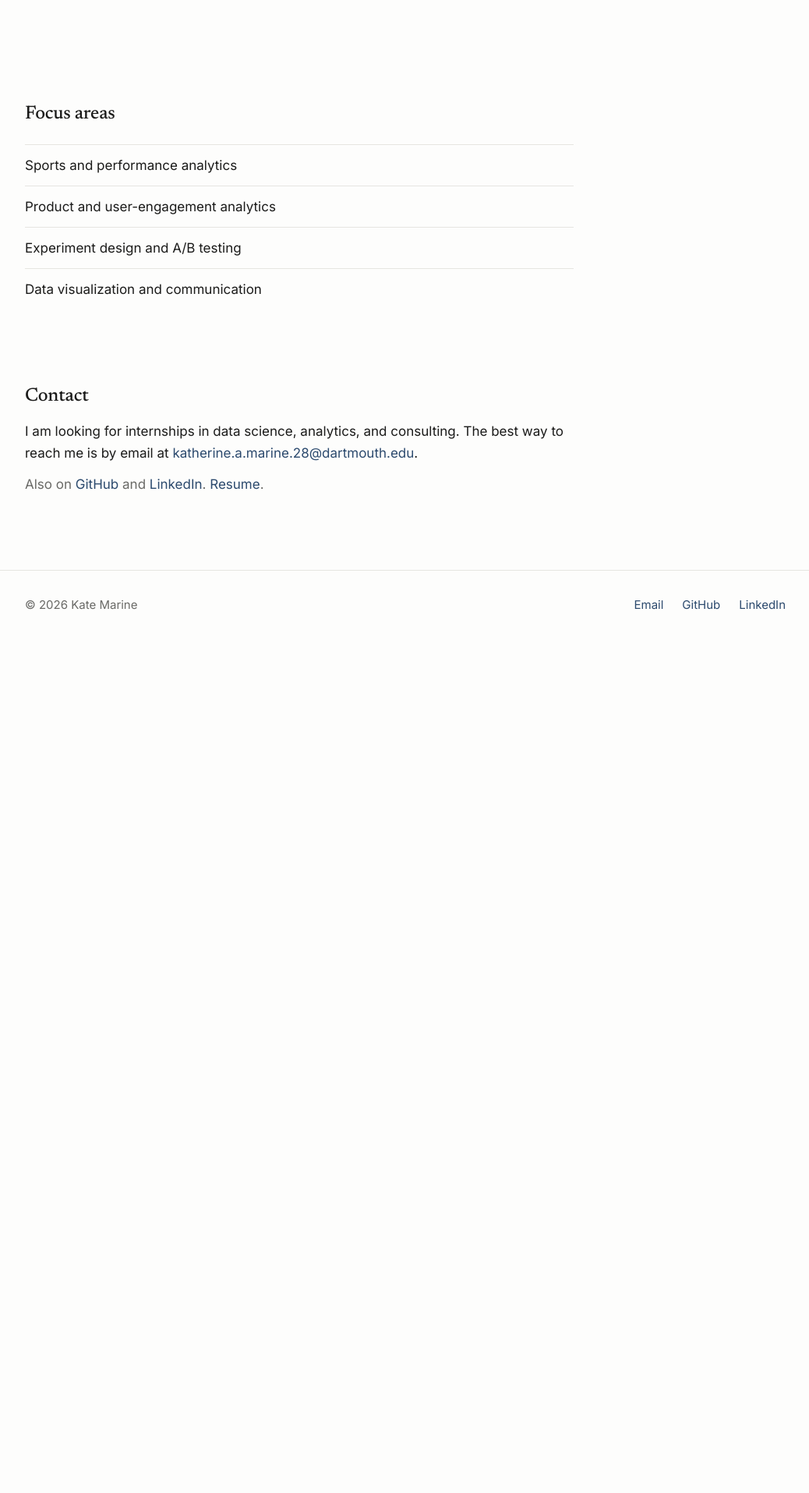
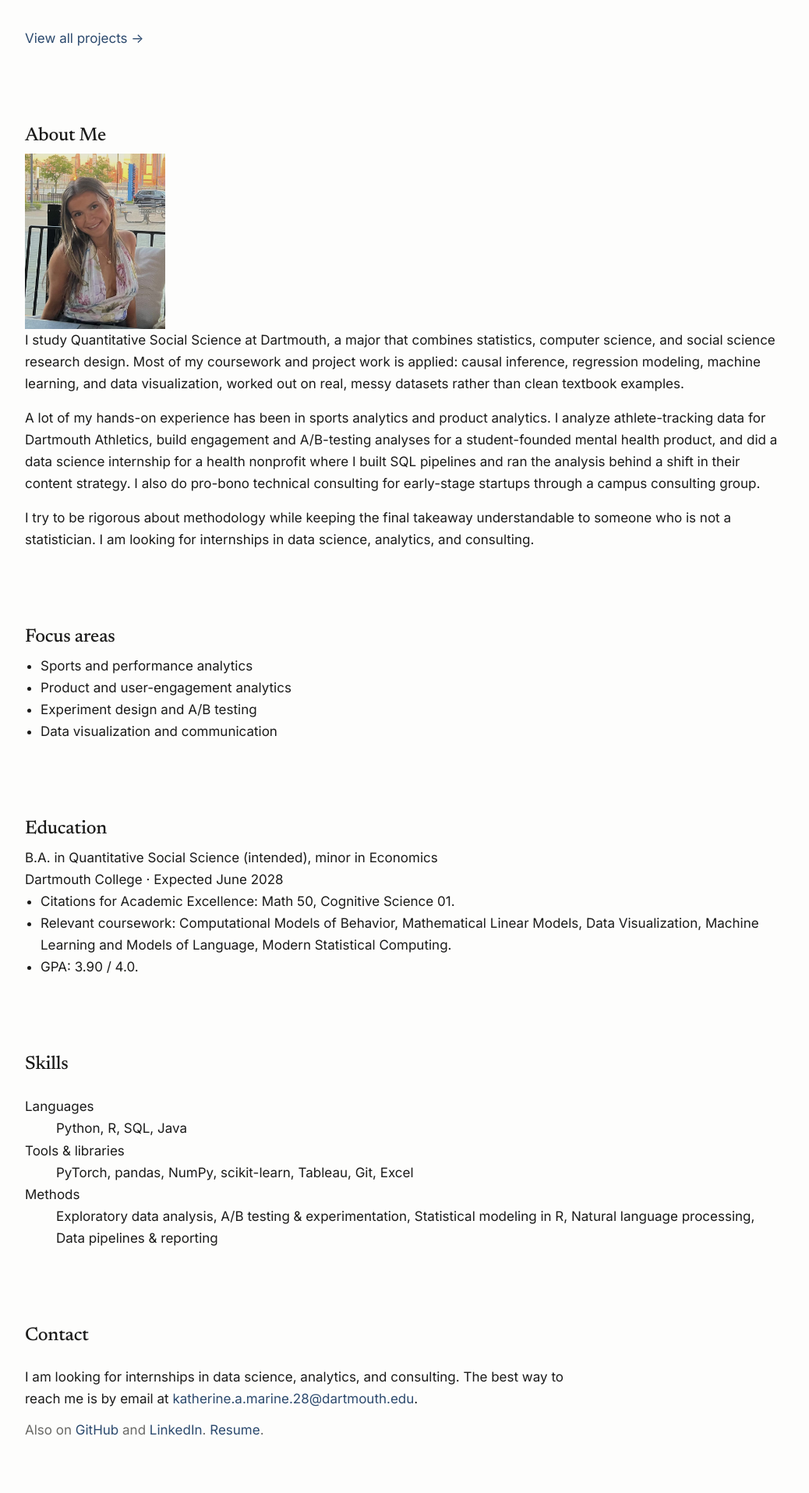
Before and after one commit to kate-marine/portfolio, a React (Vite) app: page / in a window 1280 px wide. Shown: the part 1165-3080 px from the top of the page at 78% size, without its empty margins (120-1158 px from the left). Before the commit the page ends 1986 px from the top, so only its background shows below. Built offline with nearby package versions, Linux system fonts and the light colour scheme.

Commit message:
home/app screens

```diff
--- a/src/App.jsx
+++ b/src/App.jsx
@@ -1,9 +1,9 @@
-import { Routes, Route } from 'react-router-dom'
+import { Routes, Route, Navigate } from 'react-router-dom'
 import Layout from './components/Layout.jsx'
 import ScrollToTop from './components/ScrollToTop.jsx'
 import Home from './pages/Home.jsx'
+import Projects from './pages/Projects.jsx'
 import ProjectDetail from './pages/ProjectDetail.jsx'
-import About from './pages/About.jsx'
 import Resume from './pages/Resume.jsx'
 import NotFound from './pages/NotFound.jsx'
 
@@ -14,9 +14,11 @@ export default function App() {
       <Layout>
         <Routes>
           <Route path="/" element={<Home />} />
+          <Route path="/projects" element={<Projects />} />
           <Route path="/projects/:slug" element={<ProjectDetail />} />
-          <Route path="/about" element={<About />} />
           <Route path="/resume" element={<Resume />} />
+          {/* The About content now lives on the home page; keep old links working. */}
+          <Route path="/about" element={<Navigate to="/#about" replace />} />
           <Route path="*" element={<NotFound />} />
         </Routes>
       </Layout>
--- a/src/pages/Home.jsx
+++ b/src/pages/Home.jsx
@@ -1,10 +1,15 @@
 import { Link } from 'react-router-dom'
-import { site, about } from '../data/site.js'
+import { site, about, skills, education } from '../data/site.js'
 import { projects } from '../data/projects.js'
 import ProjectCard from '../components/ProjectCard.jsx'
 import './Home.css'
 
+// How many projects to preview on the home page before "View all projects".
+const PREVIEW_COUNT = 3
+
 export default function Home() {
+  const featured = projects.slice(0, PREVIEW_COUNT)
+
   return (
     <div className="container">
       <section className="home-intro">
@@ -20,27 +25,100 @@ export default function Home() {
             Case studies. Code for each project lives in its own repository.
           </p>
         </div>
-
         <div className="home-projects">
-          {projects.map((project) => (
+          {featured.map((project) => (
             <ProjectCard key={project.slug} project={project} />
           ))}
         </div>
+        <p className="home-more">
+          <Link to="/projects">
+            View all projects<span aria-hidden="true"> →</span>
+          </Link>
+        </p>
       </section>
 
-      <section className="home-section" aria-labelledby="focus-heading">
+      <section
+        id="about"
+        className="home-section home-section--prose"
+        aria-labelledby="about-heading"
+      >
+        <div className="home-section__head">
+          <h2 id="about-heading">About Me</h2>
+        </div>
+        <div className="home-about">
+          <img
+            className="home-about__photo"
+            src={site.photo}
+            alt={`Portrait of ${site.name}`}
+            width="180"
+            height="225"
+          />
+          <div className="home-about__bio stack">
+            {about.paragraphs.map((text, i) => (
+              <p key={i}>{text}</p>
+            ))}
+          </div>
+        </div>
+      </section>
+
+      <section
+        className="home-section home-section--prose home-section--tight"
+        aria-labelledby="focus-heading"
+      >
         <div className="home-section__head">
           <h2 id="focus-heading">Focus areas</h2>
         </div>
-        <ul className="home-focus">
+        <ul className="home-plain-list">
           {about.focusAreas.map((area) => (
             <li key={area}>{area}</li>
           ))}
         </ul>
       </section>
 
-      <section className="home-section home-contact" aria-labelledby="contact-heading">
-        <h2 id="contact-heading">Contact</h2>
+      <section
+        className="home-section home-section--prose home-section--tight"
+        aria-labelledby="education-heading"
+      >
+        <div className="home-section__head">
+          <h2 id="education-heading">Education</h2>
+        </div>
+        <p className="home-edu">
+          {education.degree}
+          <br />
+          {education.school} · {education.period}
+        </p>
+        <ul className="home-detail-list">
+          {education.details.map((detail, i) => (
+            <li key={i}>{detail}</li>
+          ))}
+        </ul>
+      </section>
+
+      <section
+        className="home-section home-section--prose home-section--tight"
+        aria-labelledby="skills-heading"
+      >
+        <div className="home-section__head">
+          <h2 id="skills-heading">Skills</h2>
+        </div>
+        <dl className="home-skills">
+          {skills.map((group) => (
+            <div key={group.label}>
+              <dt>{group.label}</dt>
+              <dd>{group.items.join(', ')}</dd>
+            </div>
+          ))}
+        </dl>
+      </section>
+
+      <section
+        id="contact"
+        className="home-section home-section--prose home-contact"
+        aria-labelledby="contact-heading"
+      >
+        <div className="home-section__head">
+          <h2 id="contact-heading">Contact</h2>
+        </div>
         <p>
           I am looking for internships in data science, analytics, and consulting.
           The best way to reach me is by email at{' '}
```
